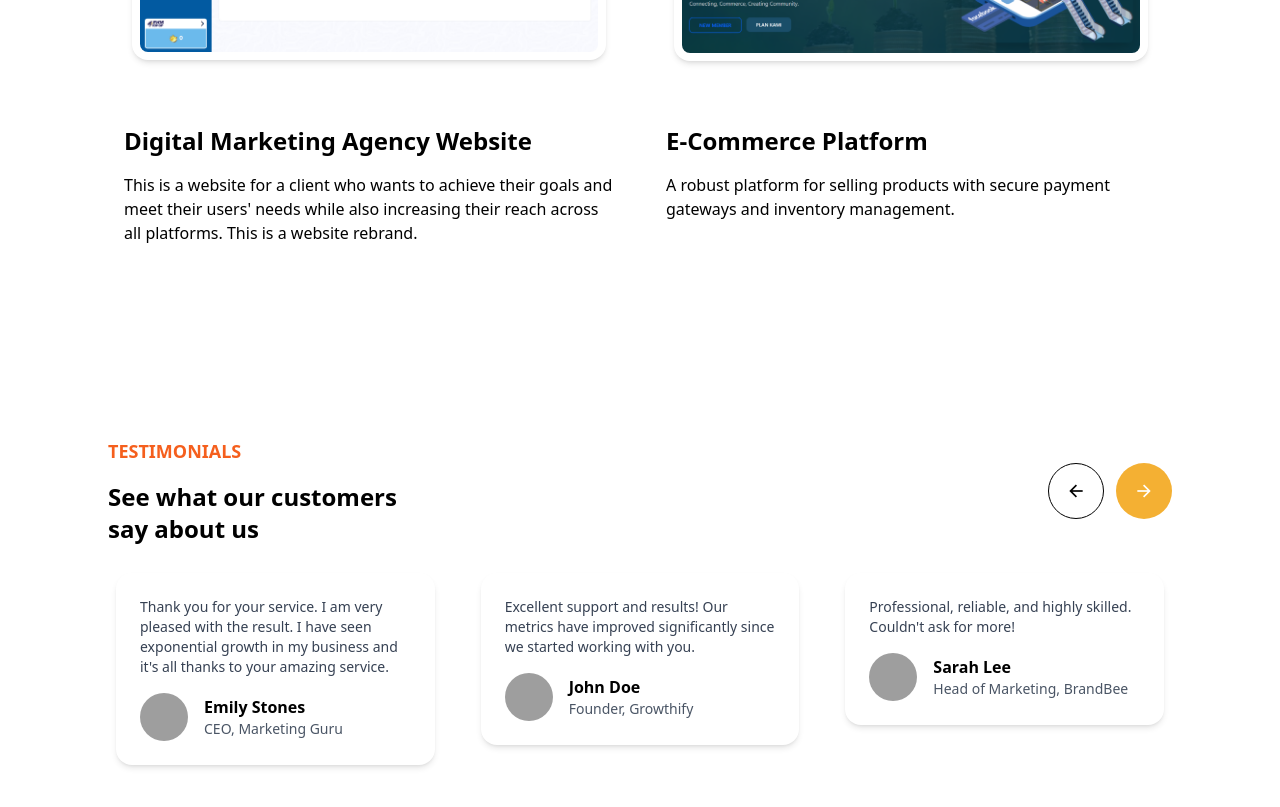
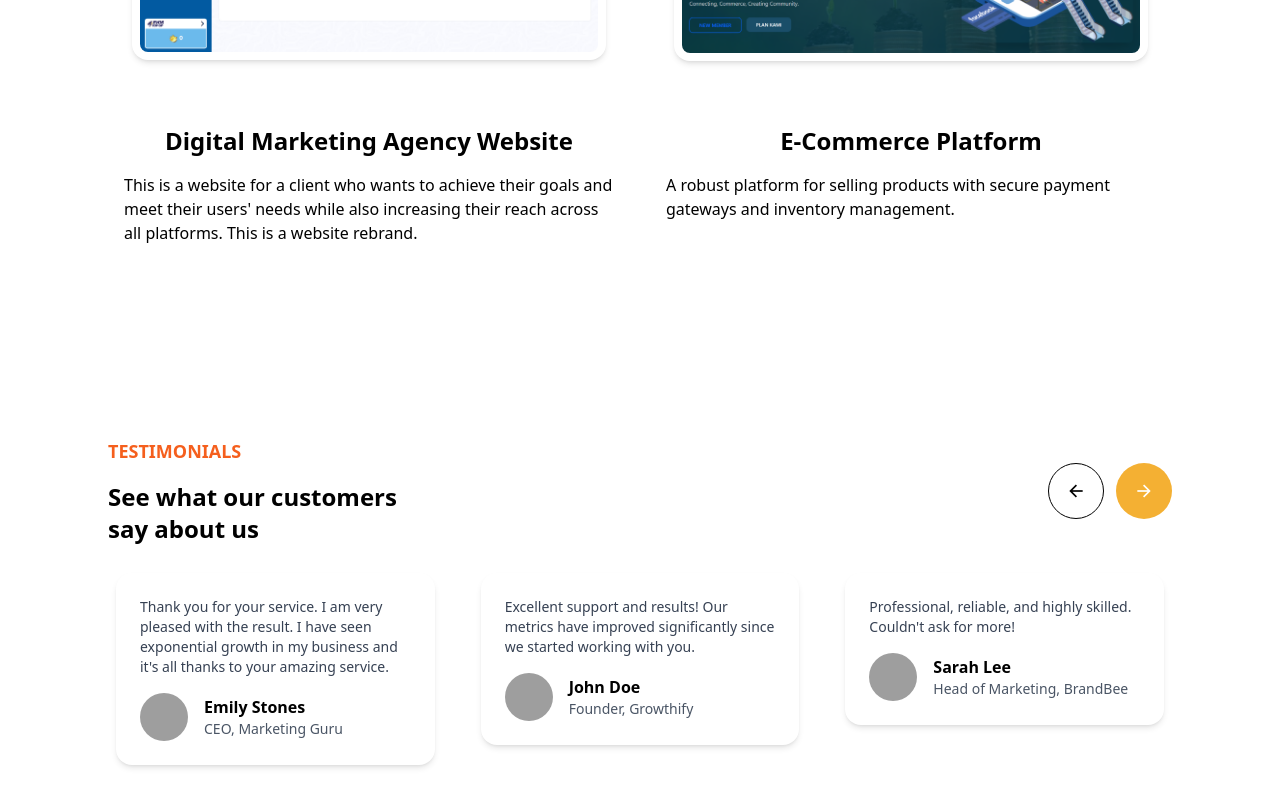
Before and after one commit to Luthfi671/weejee_luthfi, a React (Vite) app: page / in a window 1280 px wide. Shown: the part 2100-2907 px from the top of the page. Built offline with nearby package versions, Linux system fonts and the light colour scheme; grey boxes are pictures that could not be loaded.

Commit message:
text porto center

```diff
--- a/src/page/home.jsx
+++ b/src/page/home.jsx
@@ -333,7 +333,7 @@ export default function Home() {
                             className="shadow-md max-w-full lg:max-w-full max-h-full lg:max-h-76 pt-2 lg:p-2 rounded-2xl mx-auto"
                             />
                             </div>
-                            <h2 className="text-2xl font-bold w-full text-center md:text-left">
+                            <h2 className="text-2xl w-full font-bold text-center">
                             {item.title}
                             </h2>
                             <p className="text-center w-full md:text-left">{item.description}</p>
```
